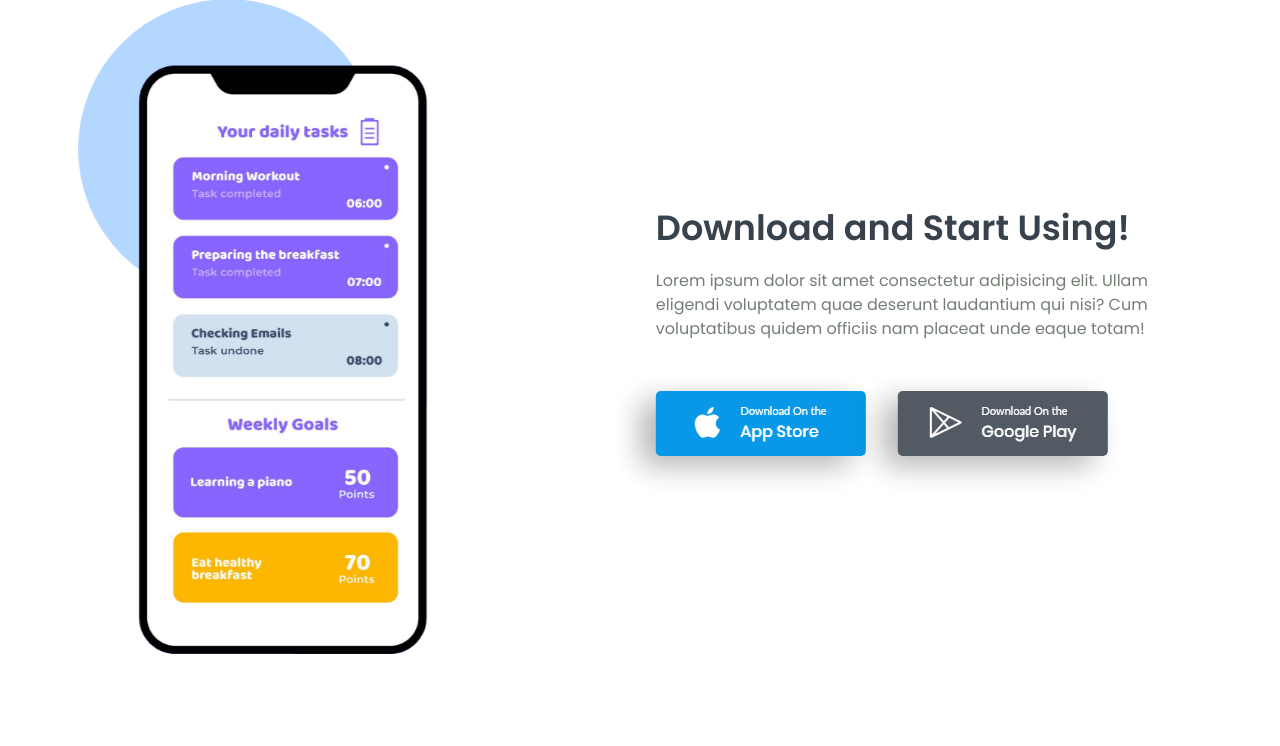
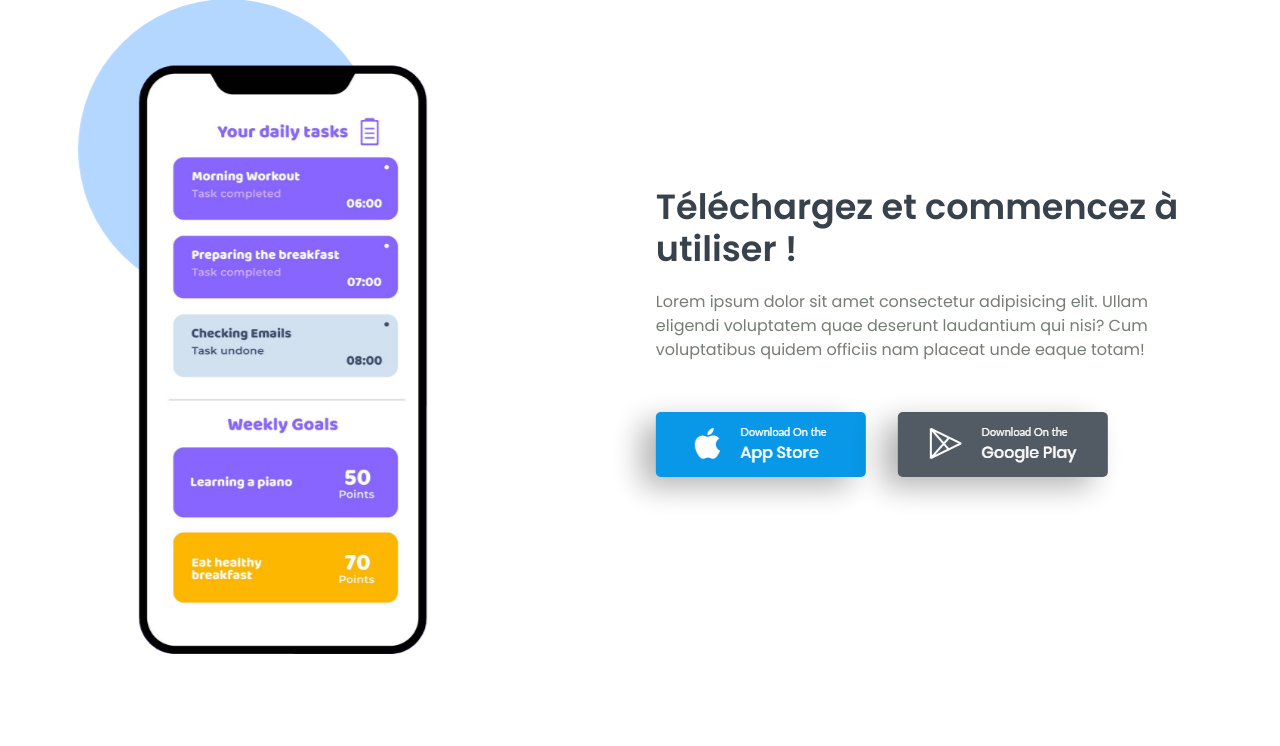
Before and after one commit to Jardel1/BeepMe, a plain HTML site: page index.html in a window 1280 px wide. Shown: the part 4392-5138 px from the top of the page. Drawn offline with Linux system fonts and the light colour scheme.

Commit message:
mise a jour

```diff
--- a/index.html
+++ b/index.html
@@ -431,7 +431,7 @@
         </div>
         <div class="col-lg-6">
           <div class="download-content mt-45 wow fadeInRightBig" data-wow-duration="3s" data-wow-delay="0.5s">
-            <h1 class="title">Download and Start Using!</h1>
+            <h1 class="title">Téléchargez et commencez à utiliser !</h1>
             <p class="text">Lorem ipsum dolor sit amet consectetur adipisicing elit. Ullam eligendi voluptatem quae
               deserunt laudantium qui nisi? Cum voluptatibus quidem officiis nam placeat unde eaque totam!</p>
             <ul>
```
Also changed, not shown: 1 other file.
